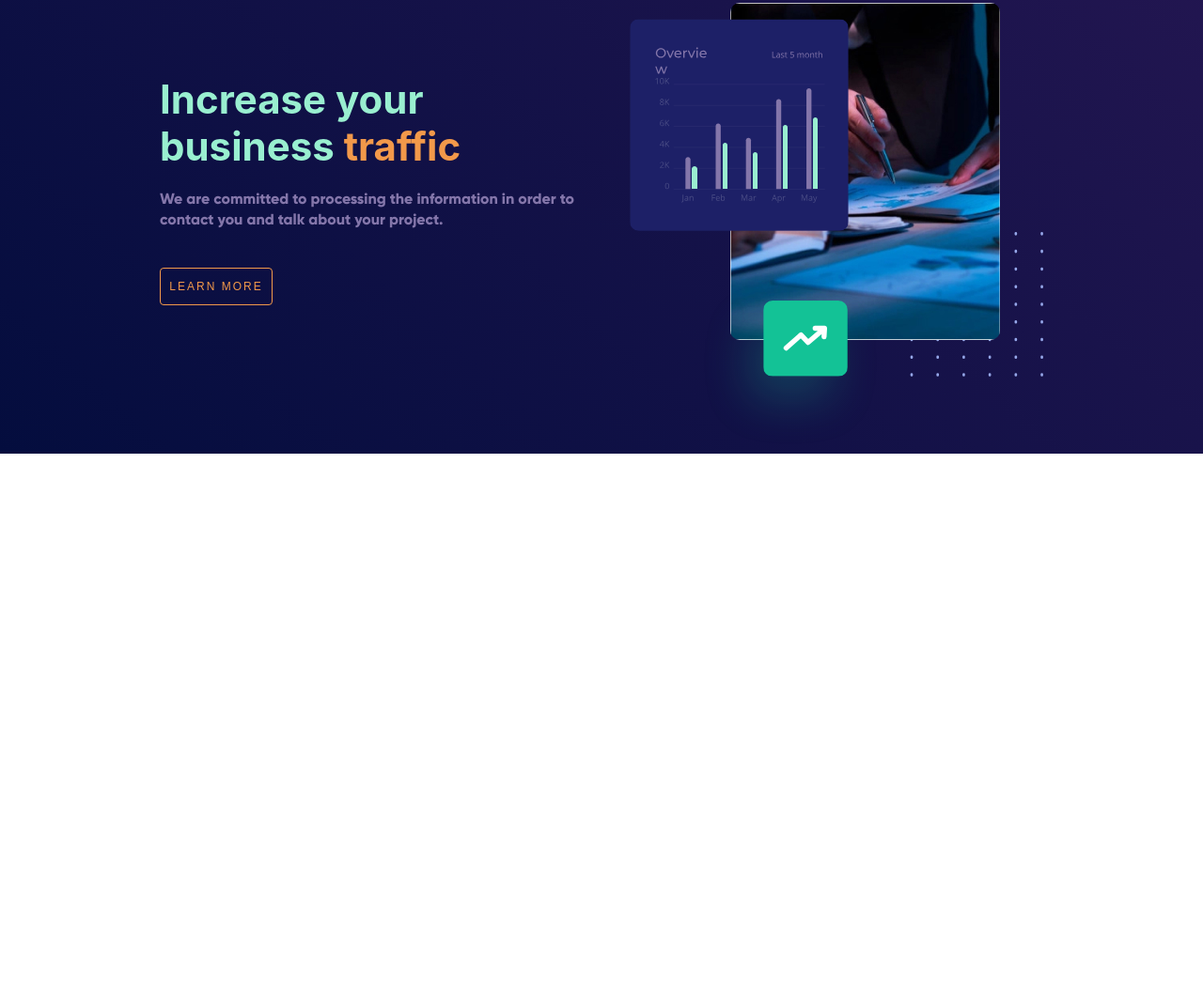
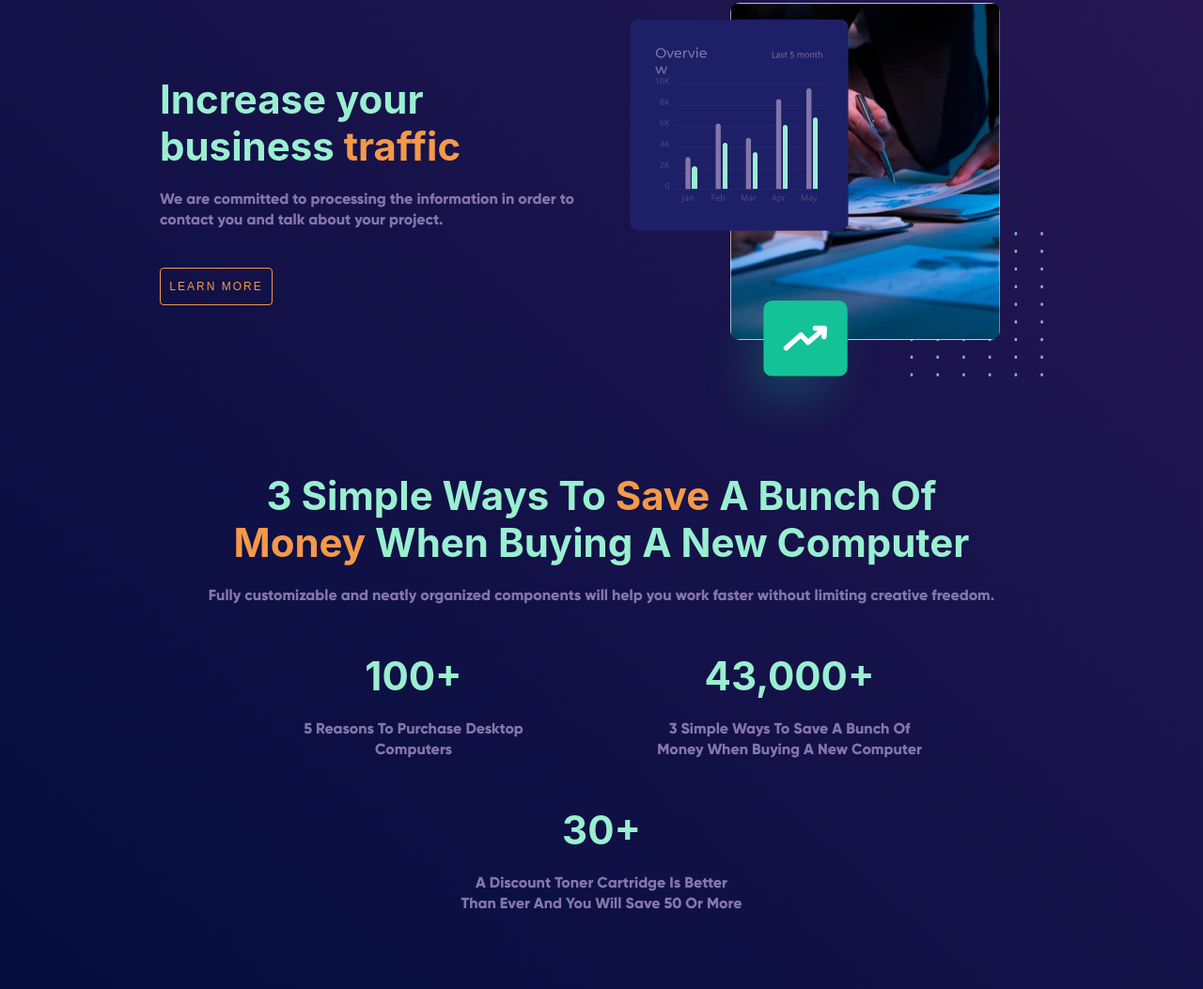
Before and after one commit to Galitan-dev/Data-Company-Website, a website: page public/index.html in a window 1280 px wide. Shown: the part 1423-2476 px from the top of the page at 94% size. Before the commit the page ends 1906 px from the top, so only its background shows below. Drawn offline with Linux system fonts and the light colour scheme; a web font is replaced by a local one.

Commit message:
feat: metrics section (responsive)

```diff
--- a/public/index.html
+++ b/public/index.html
@@ -114,6 +114,29 @@
         </div>
     </section>
 
+    <section class="metrics">
+        <div class="title">
+            <h1>3 Simple Ways To <b>Save</b> A Bunch Of <b>Money</b> When Buying A New Computer</h1>
+            <h3>Fully customizable and neatly organized components will help you work faster without
+                limiting creative freedom.</h3>
+        </div>
+
+        <div class="items">
+            <div class="item">
+                <h1>100+</h1>
+                <h3>5 Reasons To Purchase Desktop Computers</h3>
+            </div>
+            <div class="item">
+                <h1>43,000+</h1>
+                <h3>3 Simple Ways To Save A Bunch Of Money When Buying A New Computer</h3>
+            </div>
+            <div class="item">
+                <h1>30+</h1>
+                <h3>A Discount Toner Cartridge Is Better Than Ever And You Will Save 50 Or More</h3>
+            </div>
+        </div>
+    </section>
+
 </body>
 
 </html>
--- a/src/components.less
+++ b/src/components.less
@@ -37,6 +37,10 @@ h1 * {
     line-height: 50px;
     color: @secondary-color;
     text-align: center;
+
+    @media (max-width: 750px) {
+        text-align: left;
+    }
 }
 
 b {
@@ -53,6 +57,11 @@ h3 {
     margin-top: 20px;
     text-align: center;
     font-size: 16px;
+
+
+    @media (max-width: 750px) {
+        text-align: left;
+    }
 }
 
 section {
--- a/src/main.less
+++ b/src/main.less
@@ -4,6 +4,7 @@
 @import "sections/header.less";
 @import "sections/features.less";
 @import "sections/stonks.less";
+@import "sections/metrics.less";
 
 @text-color: #8476AA;
 @text-color-bright: #B5B5B5;
--- /dev/null
+++ b/src/sections/metrics.less
@@ -0,0 +1,35 @@
+.metrics {
+
+    .title {
+        max-width: 850px;
+        margin: 0 auto;
+    }
+
+    .items {
+        margin-top: 50px;
+        display: flex;
+        justify-content: center;
+        gap: 50px 100px;
+        flex-wrap: wrap;
+
+
+        @media (max-width: 750px) {
+            justify-content: left;
+        }
+    }
+
+    .item {
+        max-width: 300px;
+    }
+
+
+    @media (max-width: 750px) {
+
+        .item,
+        title {
+            max-width: none;
+        }
+
+    }
+
+}
```
Also changed, not shown: public/assets/css/main.css.
